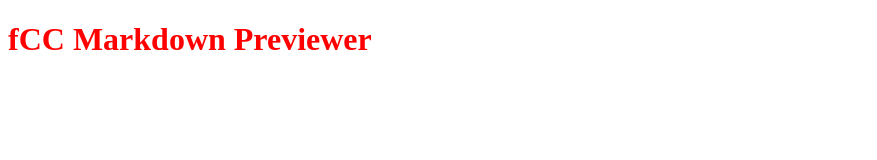
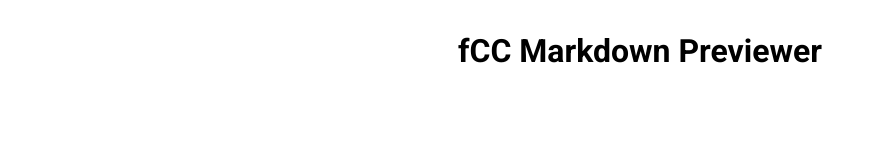
Before and after one commit to deweis/fCC-markdownPreviewer, a website: page index.html in a window 1280 px wide. Shown: the whole page, without its empty margins (0-877 px from the left). Drawn offline with Linux system fonts and the light colour scheme.

Commit message:
Use SASS variables

```diff
--- a/index.html
+++ b/index.html
@@ -2,8 +2,10 @@
 <html lang="en" dir="ltr">
   <head>
     <meta charset="utf-8">
+    <meta name="viewport" content="width=device-width, initial-scale=1">
+    <link rel="stylesheet" href="https://fonts.googleapis.com/css?family=Roboto:400,700">
+    <link rel="stylesheet" href="css/main.css" type="text/css">
     <title>fCC - Markdown Previewer</title>
-    <link rel="stylesheet" href="css/main.css" type="text/css">
   </head>
   <body>
     <h1 class="page-title">fCC Markdown Previewer</h1>
--- a/sass/main.scss
+++ b/sass/main.scss
@@ -1,3 +1,20 @@
+// Variables
+$body-bg: #fff;
+$main-font: 'Roboto';
+
+// Reset default margin / padding
+* {
+  margin: 0;
+  padding: 0;
+}
+
+// CSS...
+body {
+  background: $body-bg;
+  font-family: $main-font;
+}
+
 .page-title {
-  color: red;
+  padding: 1em;
+  text-align: center;
 }
```
Also changed, not shown: css/main.css.
